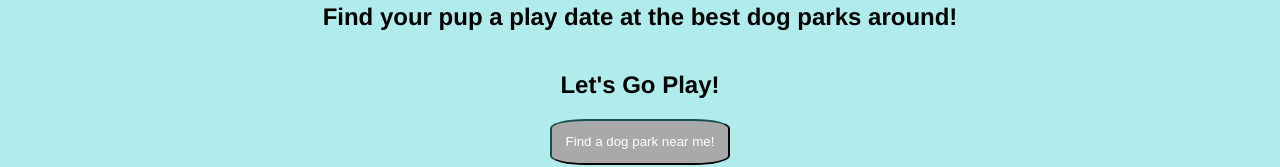
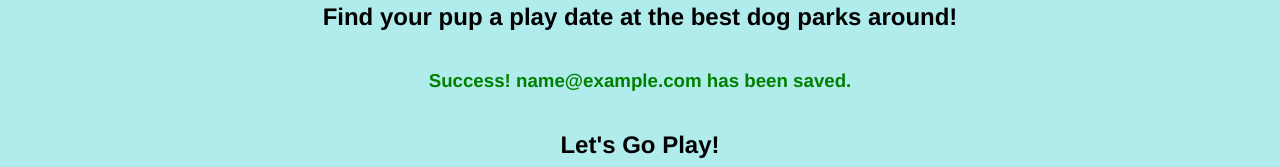
Before and after one commit to the-bone-yard/frontend, a Vue app: page /#/ in a window 1280 px wide. Both pictures are taken after typing "name@example.com" into the empty fields and a click on the button "SUBMIT". Shown: the part 1073-1240 px from the top of the page. Built offline with nearby package versions, Linux system fonts and the light colour scheme; no server answers; a web font is replaced by a local one.

Commit message:
Add heading for successful email confirmation when FindPark renders

```diff
--- a/src/components/FindPark.vue
+++ b/src/components/FindPark.vue
@@ -1,5 +1,6 @@
 <template>
   <section>
+    <h3 class='success'>Success! {{ $store.state.email }} has been saved.</h3>
     <h2>Let's Go Play!</h2>
     <router-link
       :class="{ disabled: !this.$store.state.geolocation }"
@@ -92,5 +93,9 @@ section {
   .disabled {
     pointer-events: none;
   }
+
+  .success {
+    color: green;
+  }
 }
 </style>
```
